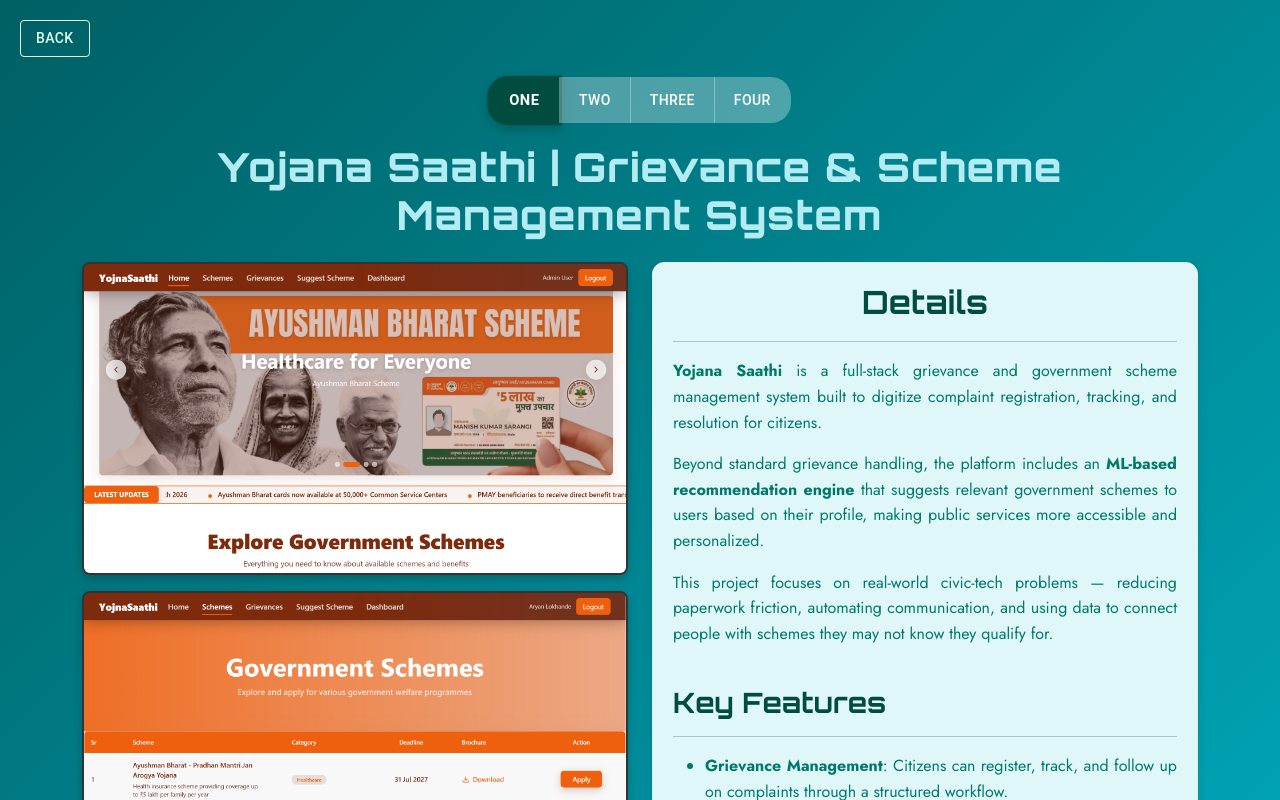
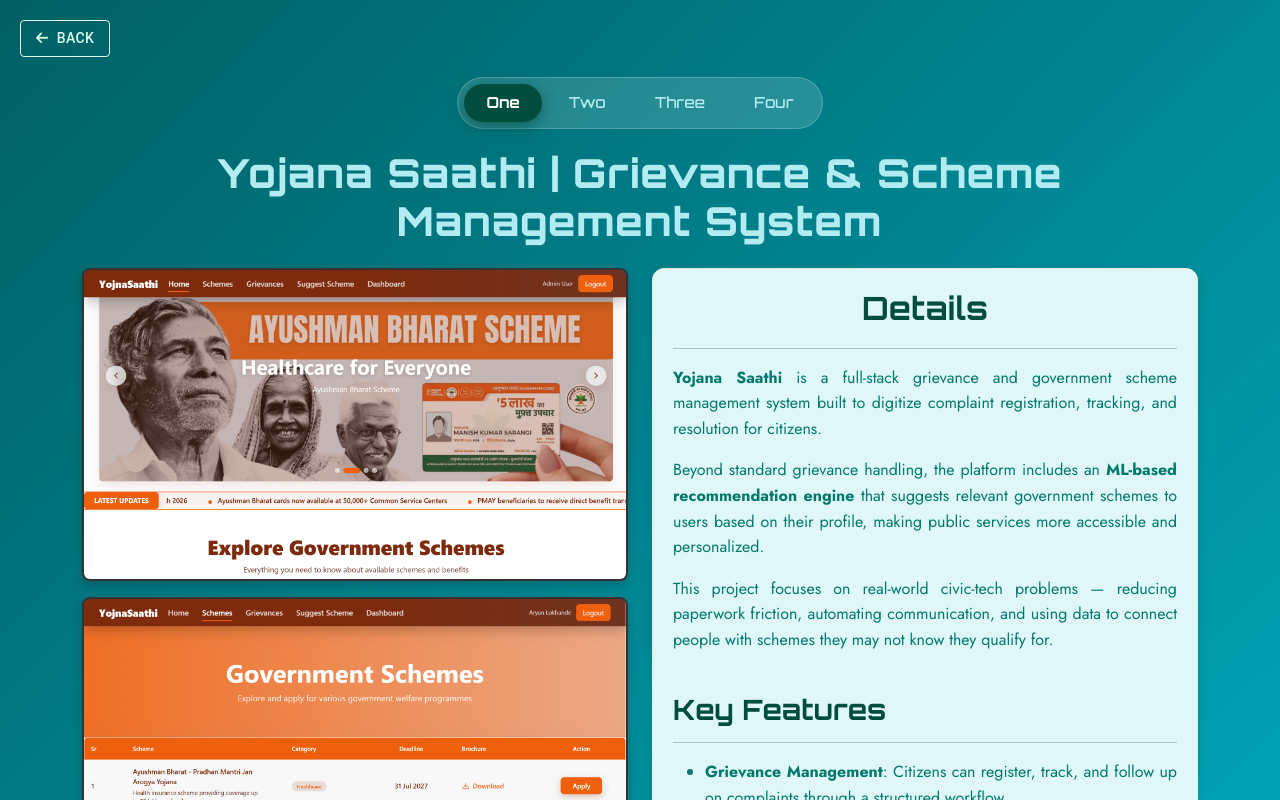
Before and after one commit to Aryan-Lokhande/Portfolio, a React (Vite) app: page /project/1 in a window 1280 px wide. Shown: the top 800 px of the page. Built offline with nearby package versions, Linux system fonts and the light colour scheme.

Commit message:
Enhance ProjectDetail component with custom tab navigation

```diff
--- a/src/App.jsx
+++ b/src/App.jsx
@@ -5,6 +5,7 @@ import {
   Route,
   createBrowserRouter,
   RouterProvider,
+  ScrollRestoration,
 } from "react-router-dom";
 import Navbar from "./components/Navbar.jsx";
 import Home from "./section/Home";
@@ -34,6 +35,7 @@ function App() {
       path: "/project/:id",
       element: (
         <>
+          <ScrollRestoration />
           <ProjectDetail />
         </>
       ),
--- a/src/components/ProjectDetail.jsx
+++ b/src/components/ProjectDetail.jsx
@@ -1,6 +1,7 @@
 import React from "react";
 import { useState } from "react";
 import { useParams, useNavigate } from "react-router-dom";
+import { motion } from "framer-motion";
 import Button from "@mui/material/Button";
 import ButtonGroup from "@mui/material/ButtonGroup";
 import imagedetails from "./data/images.json";
@@ -28,9 +29,17 @@ function ProjectDetail() {
     navigate("/temp");
   }
 
-  function changeProject(e) {
-    setIdx(e.target.value);
-  }
+  const changeProject = (val) => {
+    setIdx(val);
+    window.scrollTo({ top: 0, behavior: "smooth" });
+  };
+
+  const projectTabs = [
+    { value: "1", label: "One" },
+    { value: "2", label: "Two" },
+    { value: "3", label: "Three" },
+    { value: "4", label: "Four" },
+  ];
 
   if (!project) {
     return <h2 className="text-center mt-5">Project Not Found</h2>;
@@ -39,49 +48,38 @@ function ProjectDetail() {
   return (
     <div className="project-details-container">
       <div className="project-nav-buttons">
-        <Button variant="outlined" onClick={handleBack}>
-          Back
-        </Button>
-        {/* <Button variant="outlined" onClick={onTemp}>
-          Temp
-        </Button> */}
+        <motion.div
+          whileHover={{ x: -6 }}
+          transition={{ type: "spring", stiffness: 400, damping: 15 }}
+        >
+          <Button variant="outlined" onClick={handleBack}>
+            <i className="fas fa-arrow-left me-2"></i> Back
+          </Button>
+        </motion.div>
       </div>
 
       <div className="text-center project-btn-group">
-        <ButtonGroup aria-label="Basic button group">
-          <Button
-            value="1"
-            className={idx == 1 ? "active-btn" : ""}
-            variant={idx == 1 ? "contained" : "outlined"}
-            onClick={changeProject}
-          >
-            One
-          </Button>
-          <Button
-            value="2"
-            className={idx == 2 ? "active-btn" : ""}
-            variant={idx == 2 ? "contained" : "outlined"}
-            onClick={changeProject}
-          >
-            TWO
-          </Button>
-          <Button
-            value="3"
-            className={idx == 3 ? "active-btn" : ""}
-            variant={idx == 3 ? "contained" : "outlined"}
-            onClick={changeProject}
-          >
-            Three
-          </Button>
-          <Button
-            value="4"
-            className={idx == 4 ? "active-btn" : ""}
-            variant={idx == 4 ? "contained" : "outlined"}
-            onClick={changeProject}
-          >
-            Four
-          </Button>
-        </ButtonGroup>
+        <div className="custom-tab-container">
+          {projectTabs.map((tab) => {
+            const isActive = String(idx) === String(tab.value);
+            return (
+              <button
+                key={tab.value}
+                className={`custom-tab-btn ${isActive ? "active" : ""}`}
+                onClick={() => changeProject(tab.value)}
+              >
+                {isActive && (
+                  <motion.div
+                    layoutId="active-tab-glow"
+                    className="active-tab-bg"
+                    transition={{ type: "spring", stiffness: 350, damping: 25 }}
+                  />
+                )}
+                <span className="tab-text">{tab.label}</span>
+              </button>
+            );
+          })}
+        </div>
       </div>
 
       <div className="container project-title">
--- a/src/components/ProjectDetails.css
+++ b/src/components/ProjectDetails.css
@@ -125,38 +125,66 @@ body {
   margin-right: 5px;
 }
 
-/* Button Group */
+/* Button Group and Custom Tabs */
 .project-btn-group {
   display: flex;
   justify-content: center;
   margin: 20px 0;
 }
 
-.project-btn-group .MuiButton-root {
-  /* margin: 5px; */
-  background: rgba(255, 255, 255, 0.3);
-  color: white;
-  border: none;
-  border-radius: 20px;
-  padding: 10px 20px;
-  cursor: pointer;
+.custom-tab-container {
+  display: inline-flex;
+  background: rgba(255, 255, 255, 0.15);
+  padding: 6px;
+  border-radius: 30px;
+  border: 1px solid rgba(255, 255, 255, 0.2);
+  gap: 5px;
+  position: relative;
 }
 
-.project-btn-group .MuiButton-root:hover {
-  background-color: #004d40;
-  color: #fff;
-  border: 1px solid #1c937f;
+.custom-tab-btn {
+  position: relative;
+  background: transparent;
+  border: none;
+  color: #b2ebf2;
+  font-family: "Orbitron", sans-serif !important;
+  font-size: 0.95rem;
+  font-weight: 500;
+  padding: 8px 22px;
+  border-radius: 24px;
+  cursor: pointer;
+  outline: none;
+  transition: color 0.3s ease;
 }
 
-/* Active Button Styling */
-.project-btn-group .MuiButton-root.active-btn {
-  background: #004d40; /* Active background */
-  color: #fff;         /* Active text color */
-  box-shadow: 0px 4px 8px rgba(0, 77, 64, 0.5); /* Add a glowing effect */
-  border: 1px solid #004d40;
+.custom-tab-btn * {
+  font-family: "Orbitron", sans-serif !important;
+}
+
+.custom-tab-btn:hover {
+  color: #fff;
+}
+
+.custom-tab-btn.active {
+  color: #fff;
   font-weight: bold;
-  transform: scale(1.05); /* Slightly enlarge the active button */
-  transition: all 0.3s ease;
+}
+
+.active-tab-bg {
+  position: absolute;
+  top: 0;
+  left: 0;
+  right: 0;
+  bottom: 0;
+  background: #004d40;
+  border-radius: 24px;
+  box-shadow: 0px 4px 15px rgba(0, 77, 64, 0.7);
+  z-index: 1;
+}
+
+.tab-text {
+  position: relative;
+  z-index: 2;
 }
 
 /* Sourec code button  */
--- a/src/section/Home.jsx
+++ b/src/section/Home.jsx
@@ -48,7 +48,7 @@ function Home() {
       <section id="about" className="introduction-section py-5">
         <div className="container text-center">
           <h4 className="intro-heading">&lt;Hello World/&gt;</h4>
-          <h2 className="intro-title">Welcome to My Portfolio</h2>
+          <h2 className="intro-title fw-semibold">Welcome to My Portfolio</h2>
           <p className="intro-desc">
   Hi there, I'm Aryan, an IT student with a strong foundation in problem-solving and software development. Proficient in C++ for Data Structures and Algorithms, I have honed my skills by solving challenges on platforms like <b>LeetCode</b> and <b>HackerRank</b>. I actively participate in hackathons and competitive coding contests, securing the prestigious 1st&nbsp;
   <i className="fa-solid fa-trophy gold-medal"></i> position in <b>Code. Compete. Conquer.</b> hosted by GDGOC at AISSMS COE, and the 2nd&nbsp;
--- a/src/section/Projects.jsx
+++ b/src/section/Projects.jsx
@@ -33,7 +33,7 @@ function Projects() {
         type: "spring",
         stiffness: 30, // Soft, gentle spring tension
         damping: 15,   // Smooth deceleration without aggressive bouncing
-        duration: 1.2, // Slow, premium feeling
+        duration: 1.2,
       },
     },
   };
@@ -41,7 +41,7 @@ function Projects() {
   return (
     <section id="projects" className="projects-section py-5">
       <div className="container">
-        <h2 className="text-center mb-4 fw-semibold">My Projects</h2>
+        <h2 className="text-center mb-4 fw-bold">My Projects</h2>
         <div className="col-md-12">
           <motion.div
             className="row justify-content-center"
```
Also changed, not shown: public/projImages/yojna-4.png.
